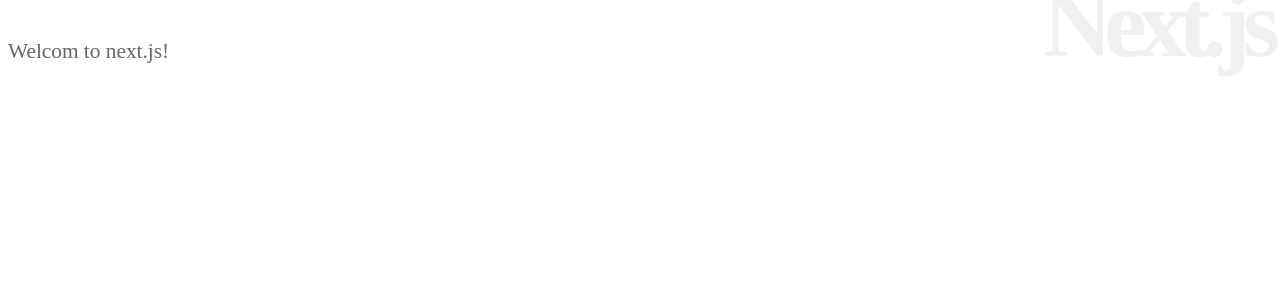
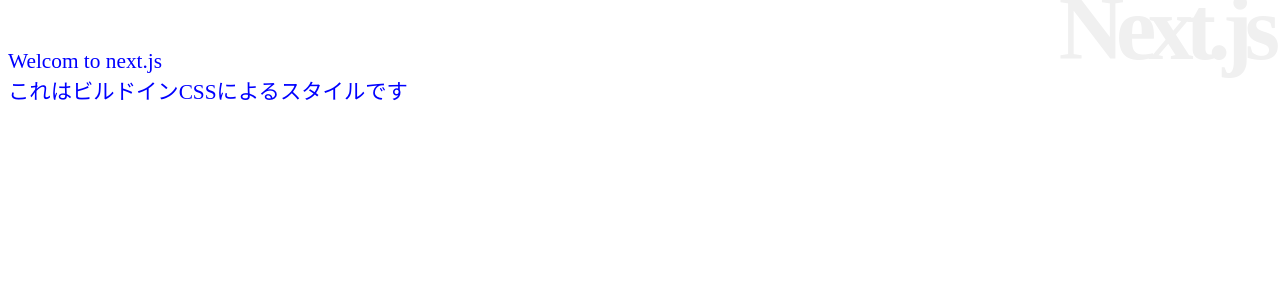
Before and after one commit to fbfb6123/next_react, a Next.js app: page / in a window 1280 px wide. Shown: the top 300 px of the page. Built offline with nearby package versions, Linux system fonts and the light colour scheme.

Commit message:
ビルドインCSSによるスタイル適用

```diff
--- a/pages/index.js
+++ b/pages/index.js
@@ -1,19 +1,20 @@
-const h1 = {
-  fontSize:'72pt',
-  fontWeight:'bold',
-  textAlign:'right',
-  letterSpacing:'-8px',
-  color:'#f0f0f0',
-  margin:'-40px 0px'
-}
-
-const p = {
-  margin:'0px',
-  color:'#666',
-  fontSize:'16pt'
-}
-
 export default () =><div>
-  <h1 style={h1}>Next.js</h1>
-  <p style={p}>Welcom to next.js!</p>
+  <style jsx>{`
+  h1 {
+    font-size:68pt;
+    font-weight:bold;
+    text-align:right;
+    letter-spacing:-8px;
+    color:#f0f0f0;
+    margin:-32px 0px;
+  }
+  p {
+    margin:0px;
+    color:blue;
+    font-size:16pt;
+  }
+  `}</style>
+  <h1>Next.js</h1>
+  <p>Welcom to next.js</p>
+  <p>これはビルドインCSSによるスタイルです</p>
 </div>
```
